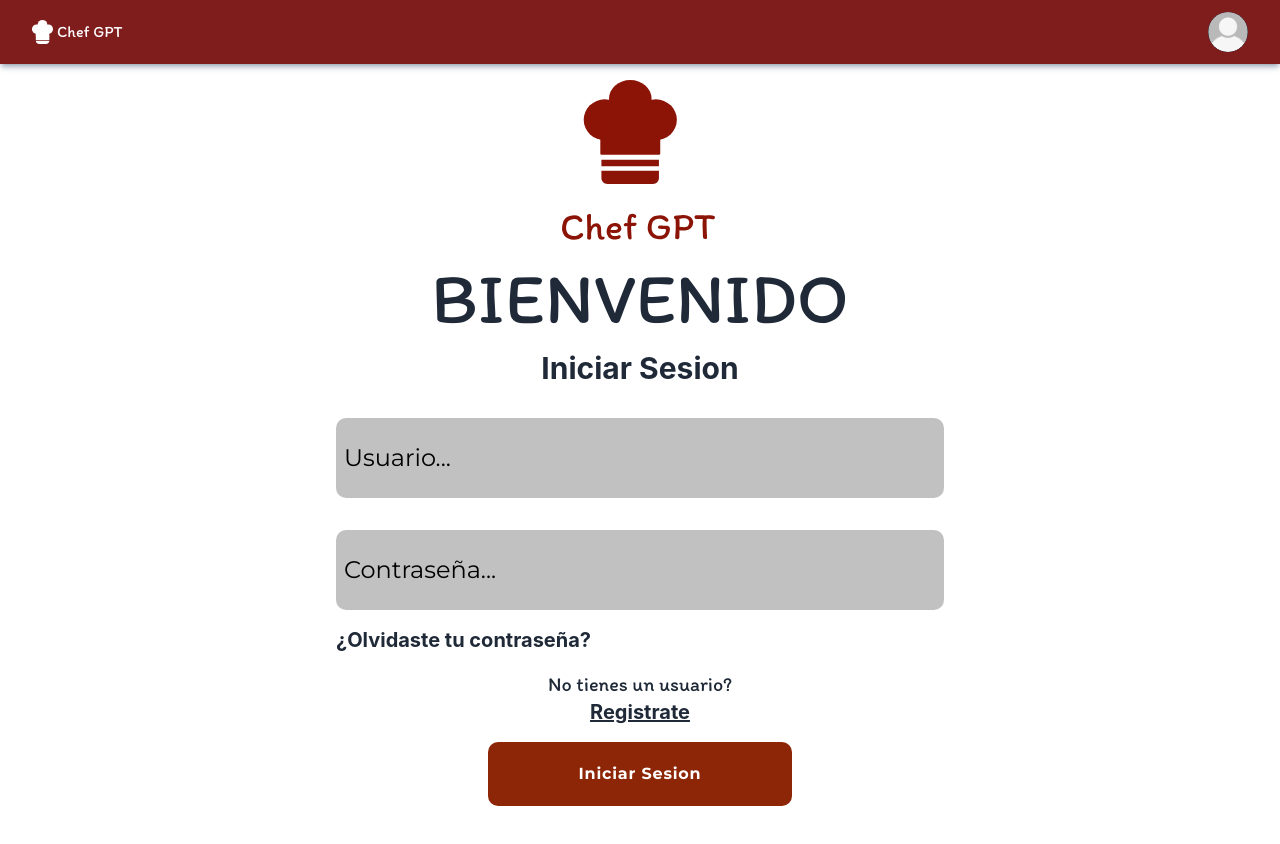
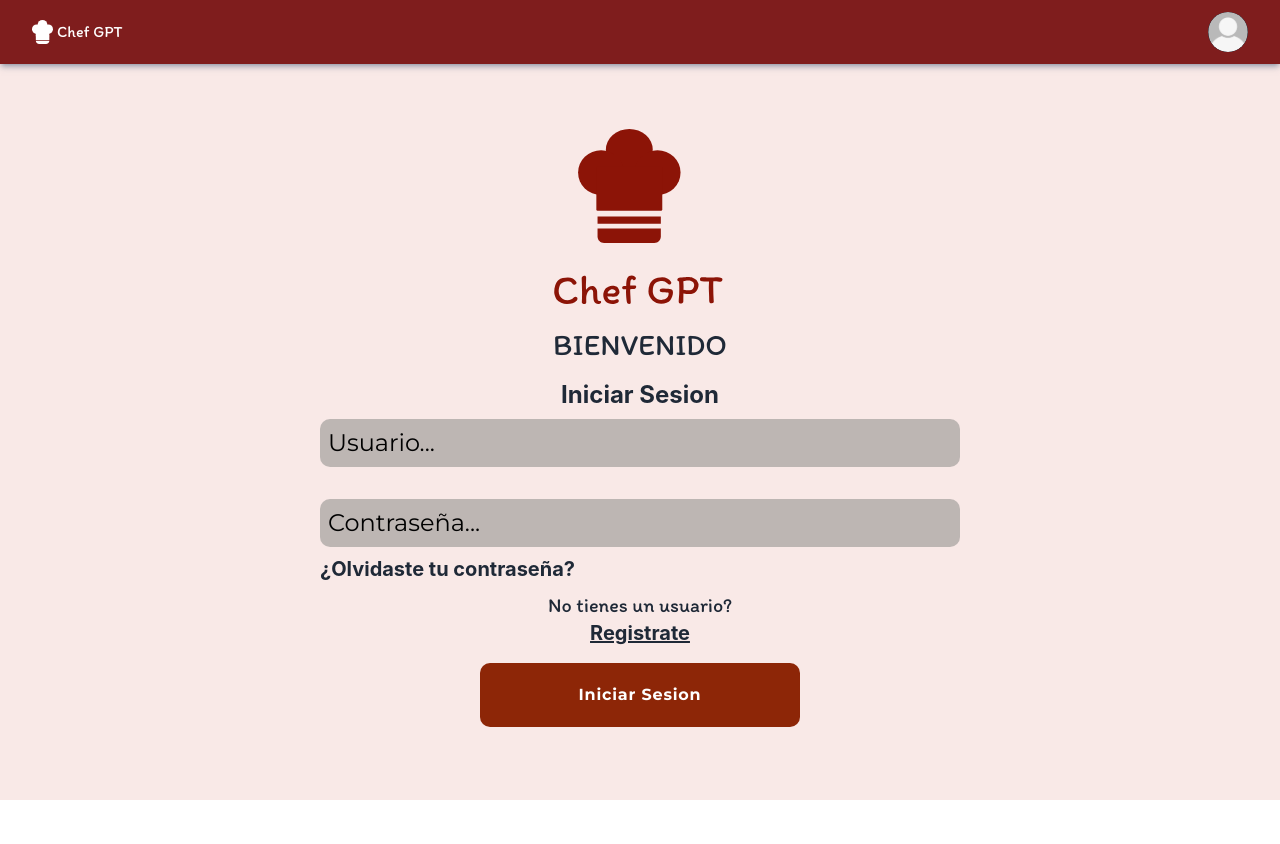
Before and after one commit to No-Country/S12-04-T-Node-React, a React (Vite) app in the folder frontend/: page /login in a window 1280 px wide. Shown: the top 844 px of the page. After the commit the page ends 800 px from the top, so only its background shows below. Built offline with nearby package versions, Linux system fonts and the light colour scheme.

Commit message:
Se acomodo los scroll de la page

```diff
--- a/frontend/src/pages/Login.jsx
+++ b/frontend/src/pages/Login.jsx
@@ -29,14 +29,16 @@ const Login = () => {
   }
   return (
     <>
-      <img src={img} alt="img" className="w-[10rem] mx-auto pt-4 mt-16"/>
-      <h1 className="text-7xl font-normal text-center my-4">BIENVENIDO</h1>
-      <h3 className='text-center text-3xl font-bold my-4' style={{fontFamily: 'SF Pro Display'}}>Iniciar Sesion</h3>
-      <form action="" onSubmit={handleData} className="flex flex-col sm:w-1/2  justify-around p-4 mx-auto ">
+    <div className='bg-[#F9E9E7] h-screen flex flex-col bg-center items-center justify-center '  >
+
+      <img src={img} alt="img" className="w-[11rem] mx-auto pt-4 mt-10"/>
+      <h1 className="text-3xl font-normal text-center my-4">BIENVENIDO</h1>
+      <h3 className='text-center text-2xl font-bold mb-2' style={{fontFamily: 'SF Pro Display'}}>Iniciar Sesion</h3>
+      <form action="" onSubmit={handleData} className="flex flex-col sm:w-1/2  justify-around mx-auto ">
 
         <input
         style={{backgroundColor: 'rgba(118, 120, 118, 0.46)', borderRadius: '10px'}}
-        className='min-w-[12rem] ps-2 text-2xl py-6 mb-4 placeholder:bolder placeholder:text-black placeholder:text-900'
+        className='min-w-[12rem] ps-2 text-2xl py-2 mb-4 placeholder:bolder placeholder:text-black placeholder:text-900'
         type="text"
         placeholder="Usuario..."
         name="username"
@@ -49,16 +51,16 @@ const Login = () => {
         <input
         style={{backgroundColor: 'rgba(118, 120, 118, 0.46)',
         borderRadius: '10px'}}
-        className='min-w-[12rem] ps-2 text-2xl py-6 mt-4 placeholder:bolder placeholder:text-black placeholder:text-900 '
+        className='min-w-[12rem] ps-2 text-2xl py-2 mt-4 placeholder:bolder placeholder:text-black placeholder:text-900 '
         type="password"
         name="password"
         placeholder='Contraseña...'
         value={dataUser.password}
         onChange={(e) => setDataUser({ ...dataUser, password: e.target.value })}
         />
-        <Link to="/" className="text-xl font-bold mt-4" style={{fontFamily: 'SF Pro Display'}}>¿Olvidaste tu contraseña?</Link>
+        <Link to="/" className="text-xl font-bold mt-2" style={{fontFamily: 'SF Pro Display'}}>¿Olvidaste tu contraseña?</Link>
 
-        <p className='text-xl font-bold mt-4 text-center'>No tienes un usuario?</p>
+        <p className='text-xl font-bold mt-2 text-center'>No tienes un usuario?</p>
         <Link to="/register" className="text-xl font-bold mb-4 text-center underline" style={{fontFamily: 'SF Pro Display'}}>Registrate</Link>
 
 
@@ -73,6 +75,7 @@ const Login = () => {
 
 
       </form>
+    </div>
     </>
   )
 }
```
